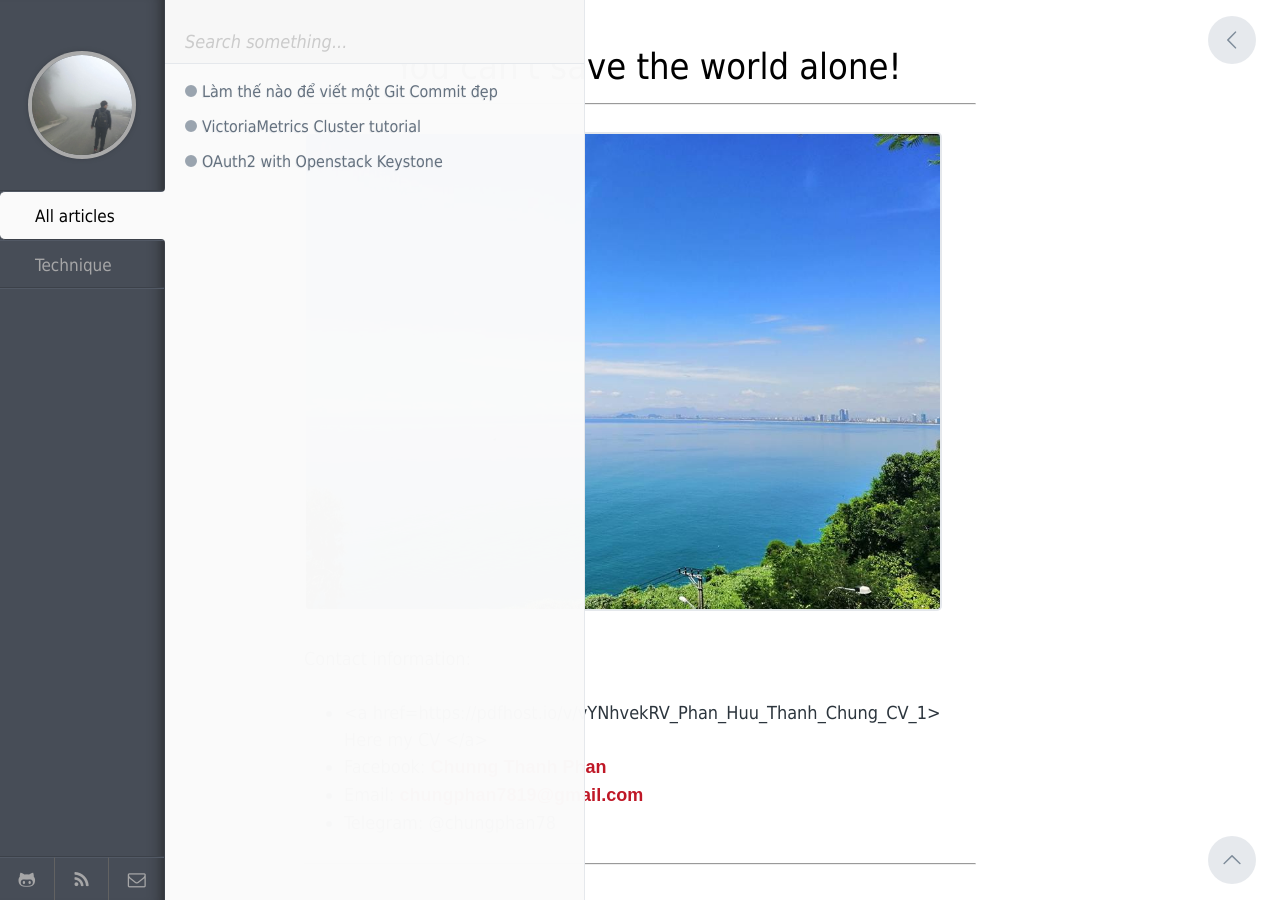
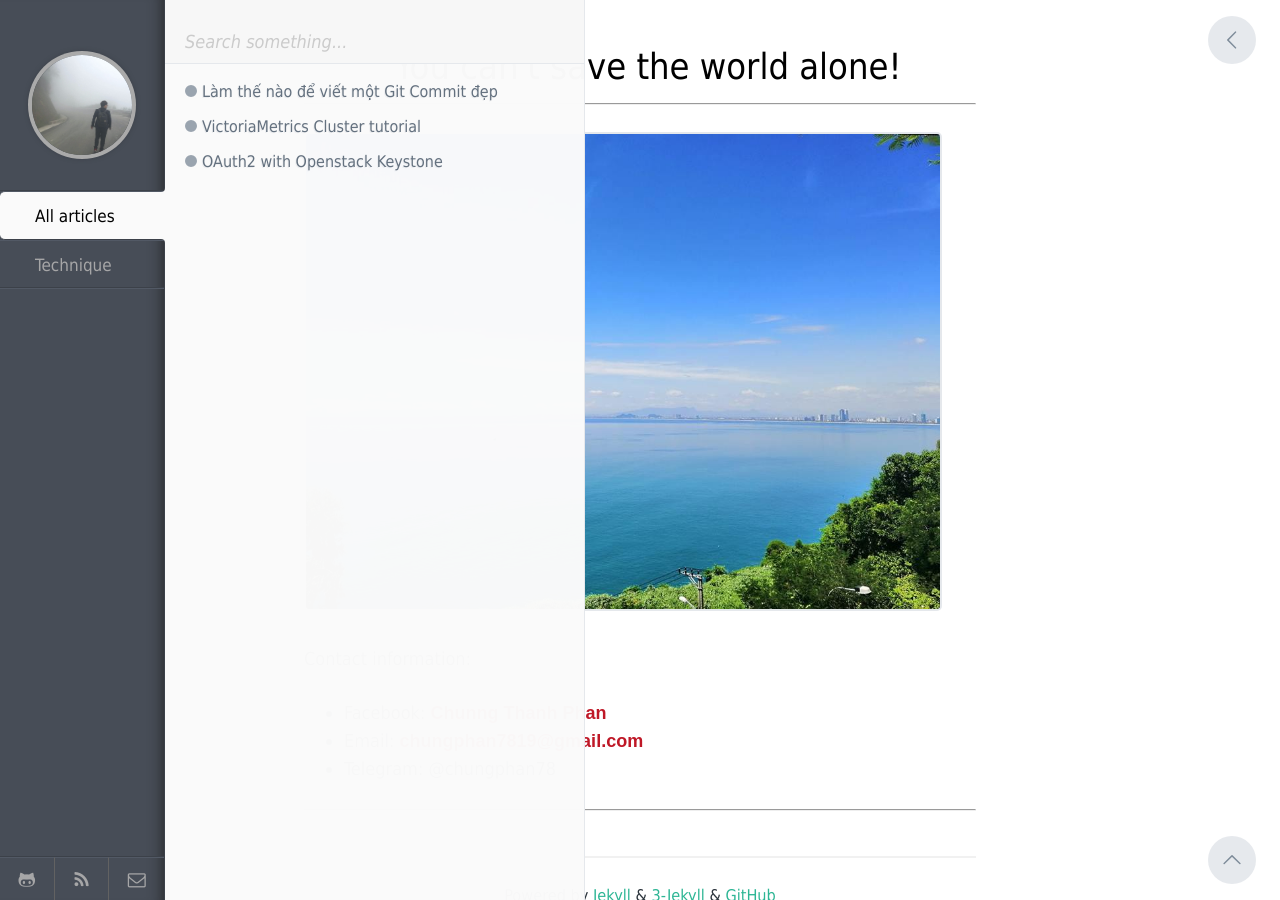
Before and after one commit to archiephan78/old-site, a Jekyll site: the page built from index.md, in a window 1280 px wide. Built offline with Jekyll 4.4.1, drawn with Linux system fonts in a browser that asks for light colours; comment, search, counter and statistics services are not loaded.

Commit message:
Update index.md

```diff
--- a/index.md
+++ b/index.md
@@ -9,7 +9,6 @@ title: You can't save the world alone!
 
 Contact information:
 
-- <a href=https://pdfhost.io/v/vYNhvekRV_Phan_Huu_Thanh_Chung_CV_1> Here my CV </a>
 - Facebook: [Chunng Thanh Phan](https://www.facebook.com/chungphan78)
 - Email: <chungphan7819@gmail.com>
 - Telegram: @chungphan78
```
